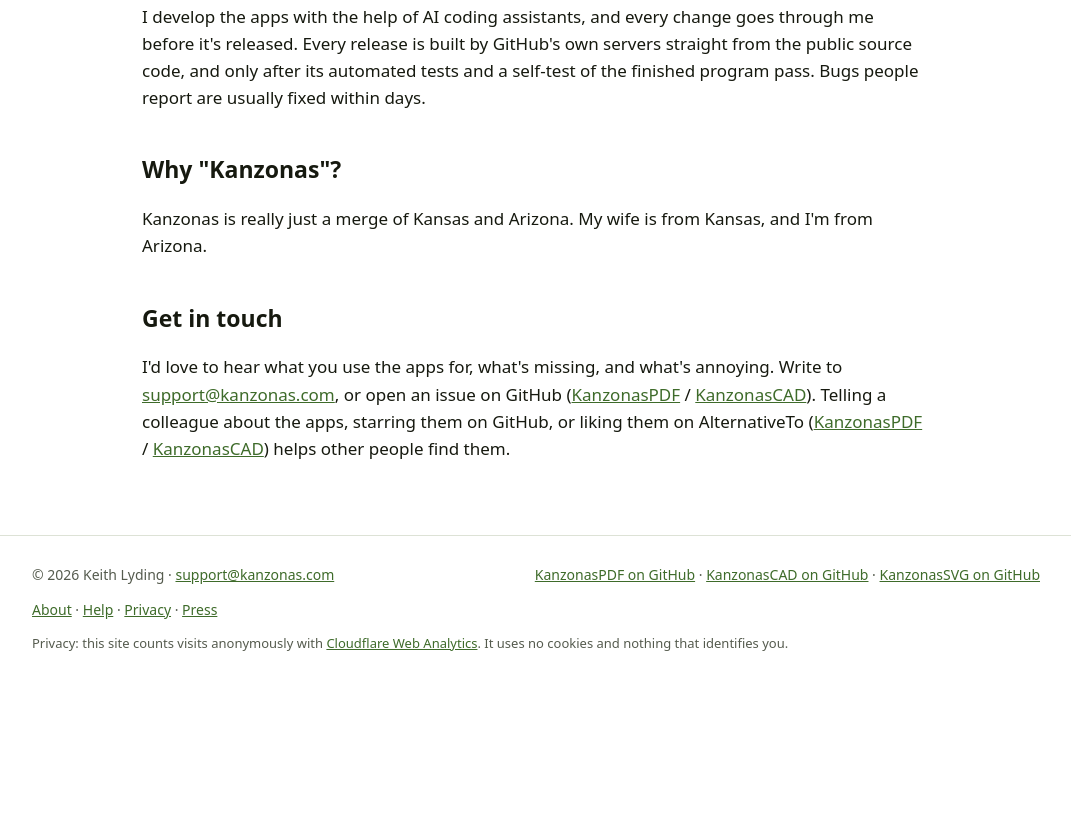
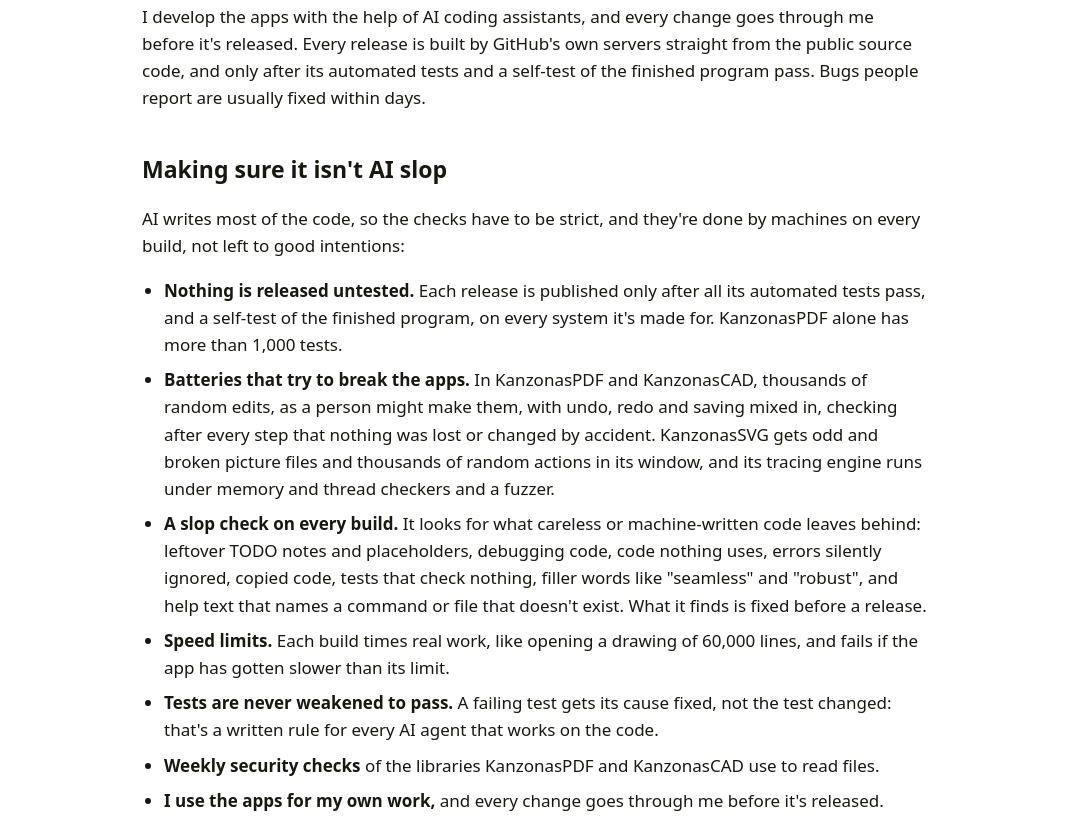
Before and after one commit to keithlyding/Kanzonas-Site, a plain HTML site: page home/about.html in a window 1280 px wide. Shown: the part 770-1600 px from the top of the page, without its empty margins (104-1175 px from the left). Before the commit the page ends 1460 px from the top, so only its background shows below. Drawn offline with Linux system fonts and the light colour scheme.

Commit message:
About: KanzonasSVG among 'my apps', and what is done so the AI-made apps aren't slop
The checks every build runs (tests and self-tests, batteries, the slop check, speed limits,
never weakening a test, weekly security checks), from the apps' own rules and tools; the
press kit and each app page's 'Why you can trust it' link to it.

Co-Authored-By: Claude Opus 5.5 <noreply@anthropic.com>
Claude-Session: https://claude.ai/code/session_01Ho1n54UpgAK6PzGHAaZR8m

```diff
--- a/home/about.html
+++ b/home/about.html
@@ -35,7 +35,7 @@
   <main class="doc">
     <div class="wrap">
       <h1>About Kanzonas</h1>
-      <p class="lead">I'm Keith Lyding. I made <a href="https://pdf.kanzonas.com/">KanzonasPDF</a> and <a href="https://cad.kanzonas.com/">KanzonasCAD</a>.</p>
+      <p class="lead">I'm Keith Lyding. <a href="https://pdf.kanzonas.com/">KanzonasPDF</a>, <a href="https://cad.kanzonas.com/">KanzonasCAD</a> and <a href="https://svg.kanzonas.com/">KanzonasSVG</a> are my apps.</p>
 
       <h2>Why</h2>
       <p>I have 20 years in the industrial electrical/controls field, which means spending a lot of my day with drawings: marking up PDFs of plans and schematics, and drawing electrical schematics and panel layouts. The tools for that are expensive, tied to subscriptions and accounts, and often more complicated than the job needs. AutoCAD Electrical in particular frustrated me. With how advanced AI had gotten, I decided to see if it could write some apps for me. Not only were they adequate, but they did everything I needed and more. Since they were so helpful to me, I figured that others could benefit from them as well.</p>
@@ -49,6 +49,18 @@
 
       <h2>How they're built</h2>
       <p>I develop the apps with the help of AI coding assistants, and every change goes through me before it's released. Every release is built by GitHub's own servers straight from the public source code, and only after its automated tests and a self-test of the finished program pass. Bugs people report are usually fixed within days.</p>
+
+      <h2 id="no-slop">Making sure it isn't AI slop</h2>
+      <p>AI writes most of the code, so the checks have to be strict, and they're done by machines on every build, not left to good intentions:</p>
+      <ul>
+        <li><strong>Nothing is released untested.</strong> Each release is published only after all its automated tests pass, and a self-test of the finished program, on every system it's made for. KanzonasPDF alone has more than 1,000 tests.</li>
+        <li><strong>Batteries that try to break the apps.</strong> In KanzonasPDF and KanzonasCAD, thousands of random edits, as a person might make them, with undo, redo and saving mixed in, checking after every step that nothing was lost or changed by accident. KanzonasSVG gets odd and broken picture files and thousands of random actions in its window, and its tracing engine runs under memory and thread checkers and a fuzzer.</li>
+        <li><strong>A slop check on every build.</strong> It looks for what careless or machine-written code leaves behind: leftover TODO notes and placeholders, debugging code, code nothing uses, errors silently ignored, copied code, tests that check nothing, filler words like "seamless" and "robust", and help text that names a command or file that doesn't exist. What it finds is fixed before a release.</li>
+        <li><strong>Speed limits.</strong> Each build times real work, like opening a drawing of 60,000 lines, and fails if the app has gotten slower than its limit.</li>
+        <li><strong>Tests are never weakened to pass.</strong> A failing test gets its cause fixed, not the test changed: that's a written rule for every AI agent that works on the code.</li>
+        <li><strong>Weekly security checks</strong> of the libraries KanzonasPDF and KanzonasCAD use to read files.</li>
+        <li><strong>I use the apps for my own work,</strong> and every change goes through me before it's released.</li>
+      </ul>
 
       <h2>Why "Kanzonas"?</h2>
       <p>Kanzonas is really just a merge of Kansas and Arizona. My wife is from Kansas, and I'm from Arizona.</p>
```
Also changed, not shown: cad/index.html (+1 -1 lines), home/press.html (+1 -0 lines), pdf/index.html (+1 -1 lines), svg/index.html (+1 -1 lines).
